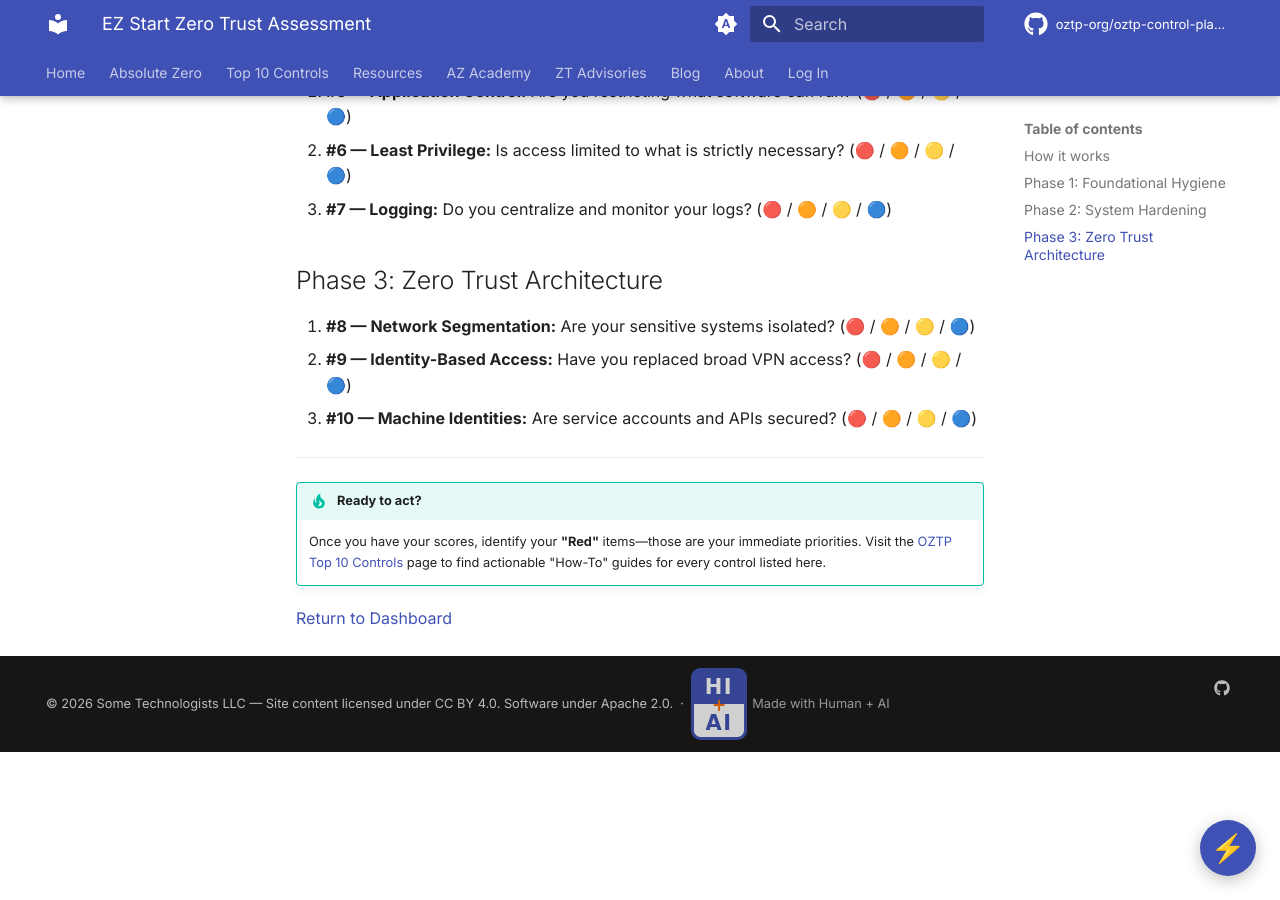
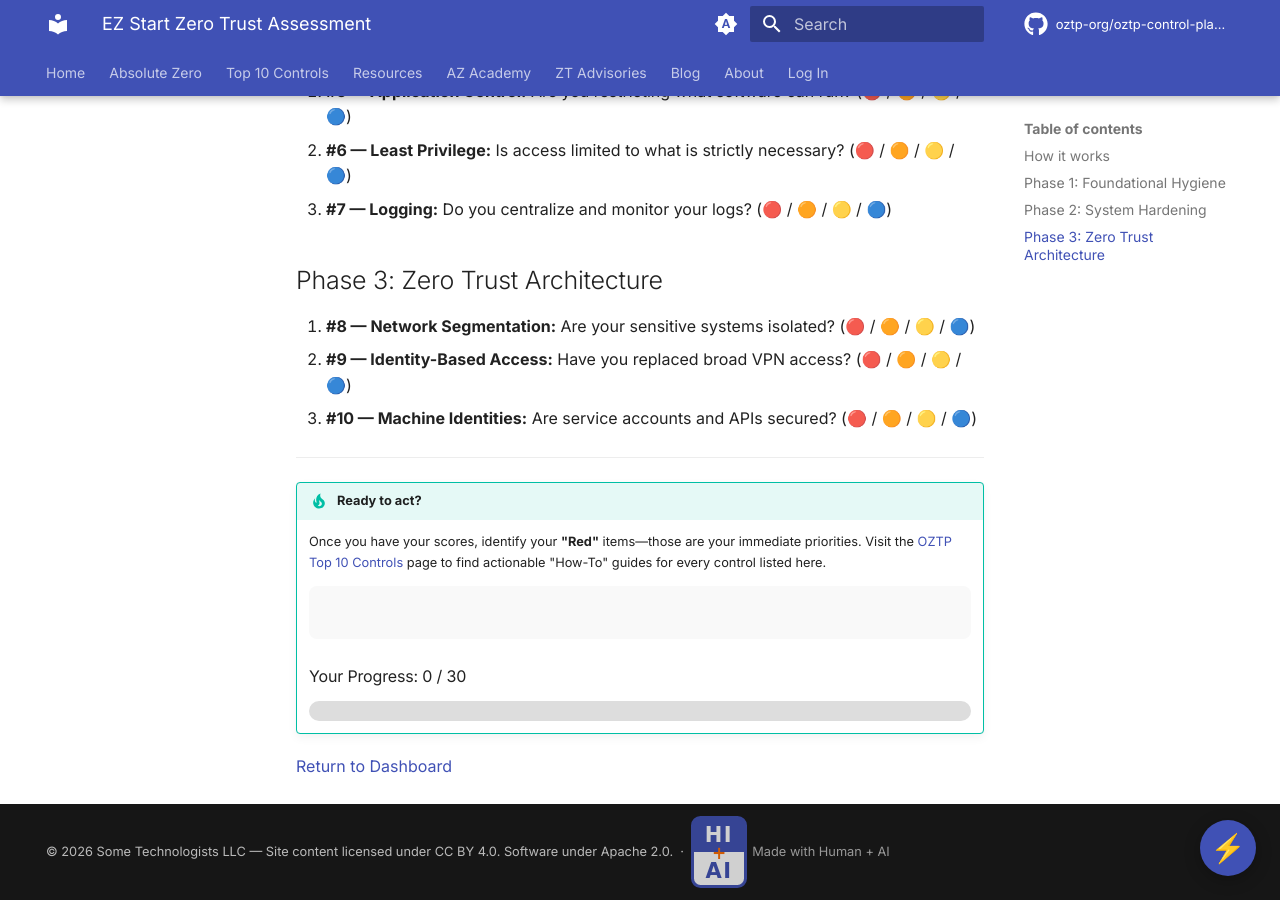
Before and after one commit to oztp-org/oztp-org.github.io, an MkDocs documentation site: the page built from docs/ez-start.md, in a window 1280 px wide and 900 px high, scrolled down 851 px. Built offline with MkDocs 1.6.1 and Material for MkDocs 9.7.7, drawn with Linux system fonts in a browser that asks for light colours; comment, search, counter and statistics services are not loaded.

Commit message:
Enhance assessment section with progress bar and script
Added progress bar and emoji button functionality to the assessment section.

```diff
--- a/docs/ez-start.md
+++ b/docs/ez-start.md
@@ -36,5 +36,23 @@ For each control, rate your current posture using the temperature scale:
 
 !!! tip "Ready to act?"
     Once you have your scores, identify your **"Red"** items—those are your immediate priorities. Visit the [OZTP Top 10 Controls](https://oztp.org/top10/) page to find actionable "How-To" guides for every control listed here.
+    <div id="ez-assessment" style="padding: 20px; background: #f9f9f9; border-radius: 8px;">
+  <h3>Your Progress: <span id="combined-score">0</span> / 30</h3>
+  <div style="height: 20px; background: #ddd; border-radius: 10px; overflow: hidden;">
+    <div id="progress-bar" style="width: 0%; height: 100%; background: #3366ff; transition: width 0.3s;"></div>
+  </div>
+</div>
+
+<script>
+  // Simple listener for your emoji buttons
+  document.querySelectorAll('a').forEach(link => {
+    link.addEventListener('click', (e) => {
+      // Basic logic to detect clicked emoji (🔴=0, 🟠=1, 🟡=2, 🔵=3)
+      // This will update the progress bar dynamically
+      console.log("Control updated!");
+      // Logic for calculating phase scores and overall "Cool Blue" status
+    });
+  });
+</script>
 
 [Return to Dashboard](https://oztp-control-platform-651946913194.us-east1.run.app/assessments)
```
